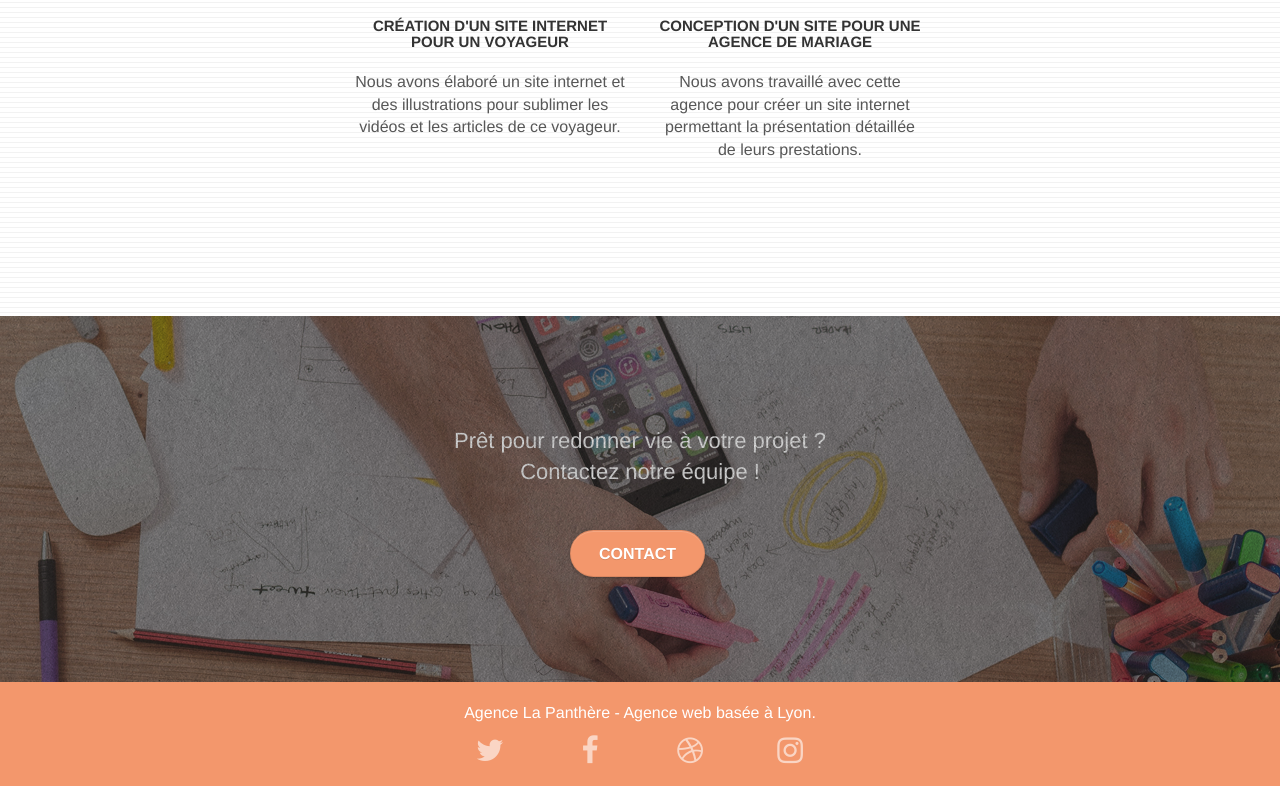
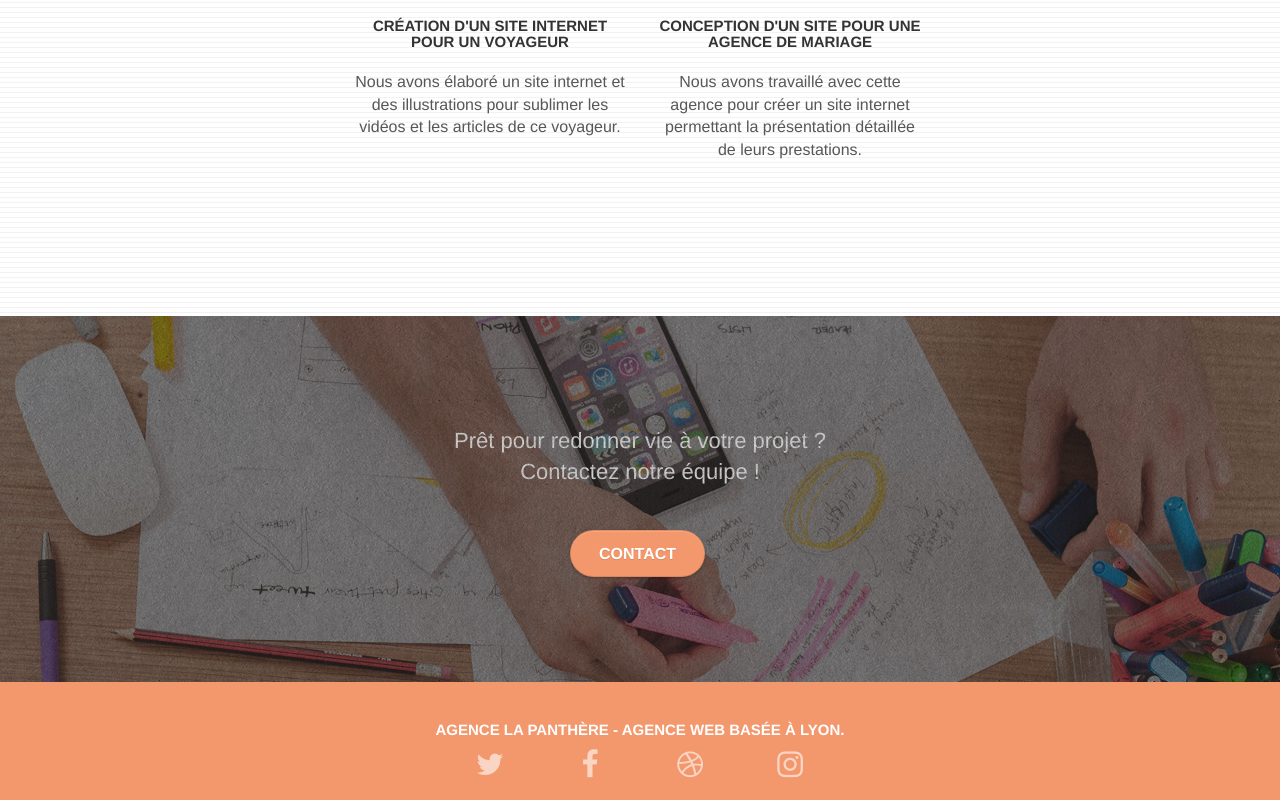
Before and after one commit to neodwin/Projet-4, a plain HTML site: page index.html in a window 1280 px wide. Shown: the part 2919-3719 px from the top of the page. Drawn offline with Linux system fonts and the light colour scheme.

Commit message:
WIP amélioration SEO & performance

```diff
--- a/index.html
+++ b/index.html
@@ -216,9 +216,9 @@
             <div class="container bloc-sm">
                 <div class="row">
                     <div class="col-sm-12">
-                        <p class="text-center white">
+                        <h3 class="text-center white">
                             Agence La Panthère - Agence web basée à Lyon.<br>
-                        </p>
+                        </h3>
                         <div class="row row-no-gutters social">
                             <div class="col-sm-3">
                                 <div class="text-center">
```
Also changed, not shown: page2.html (+2 -2 lines), img/lines-h2-bg.jpg (added), 2 other files.
